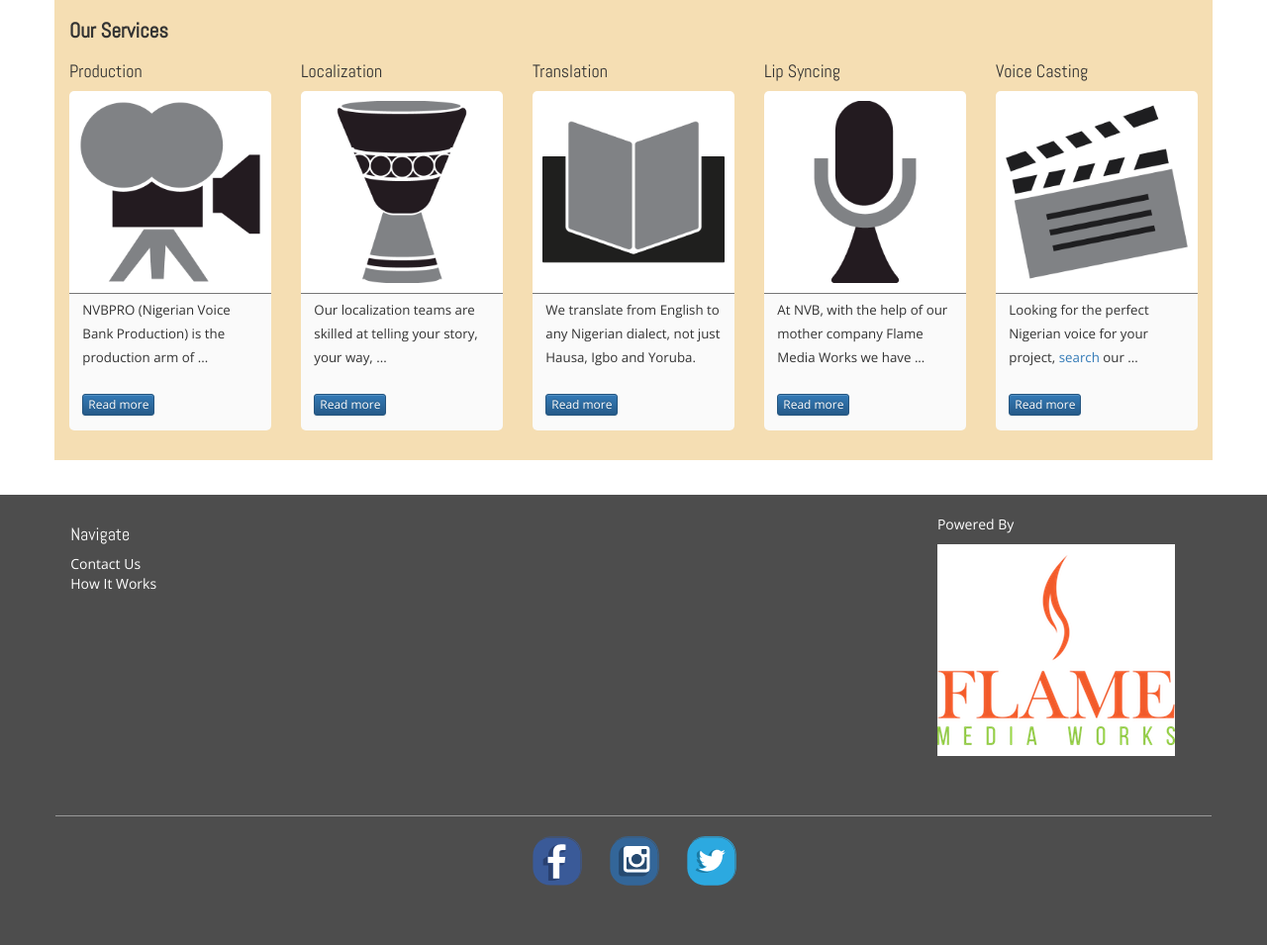
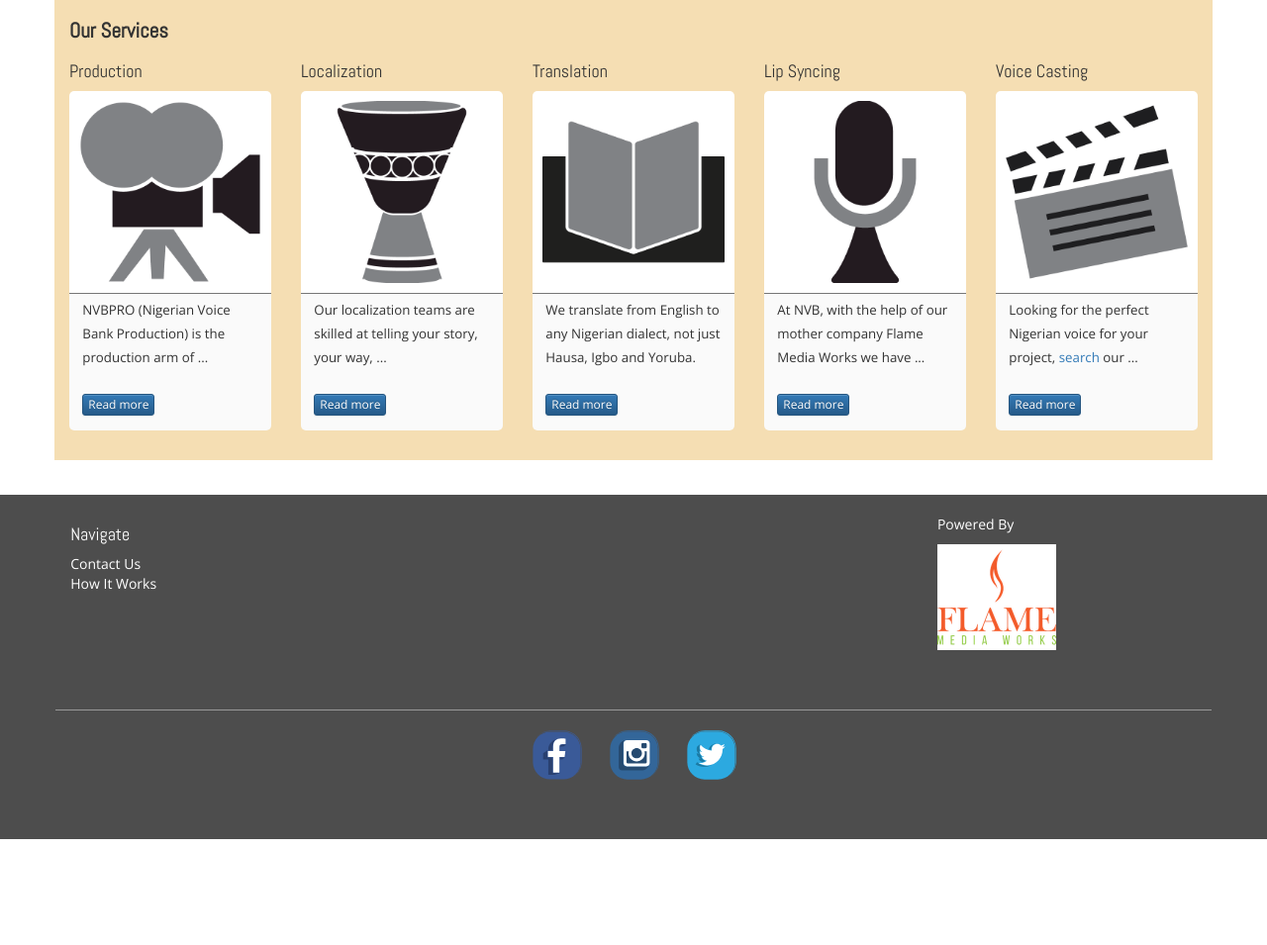
Before and after one commit to deone/voicebank, a Django app: template templates/accounts/index.html in a window 1280 px wide. Shown: the part 1956-2911 px from the top of the page at 99% size. After the commit the page ends 2804 px from the top, so only its background shows below. Run offline with Django 3.2, Linux system fonts and the light colour scheme; the template is opened without the code that fills it: most values are stand-ins (such as "Sample title", 1, 10 or a date in 2020); grey boxes marked "Sample" are stand-in pictures; parts of the project's set-up code (start-up, migrations or seed data) failed here and were passed over; some libraries are stand-ins or nearby versions.

Commit message:
Reduce footer flame logo.

```diff
--- a/templates/base.html
+++ b/templates/base.html
@@ -113,7 +113,7 @@
             </form> -->
             <p>Powered By</p>
             <div>
-              <a href="http://flamemediaworks.com"><img src="{{ STATIC_URL }}images/flame.png" class="img-responsive"></a>
+              <a href="http://flamemediaworks.com"><img src="{{ STATIC_URL }}images/flame_footer.png" class="img-responsive"></a>
             </div>
           </div>
         </div>
```
Also changed, not shown: static/images/flame_footer.png (added).
